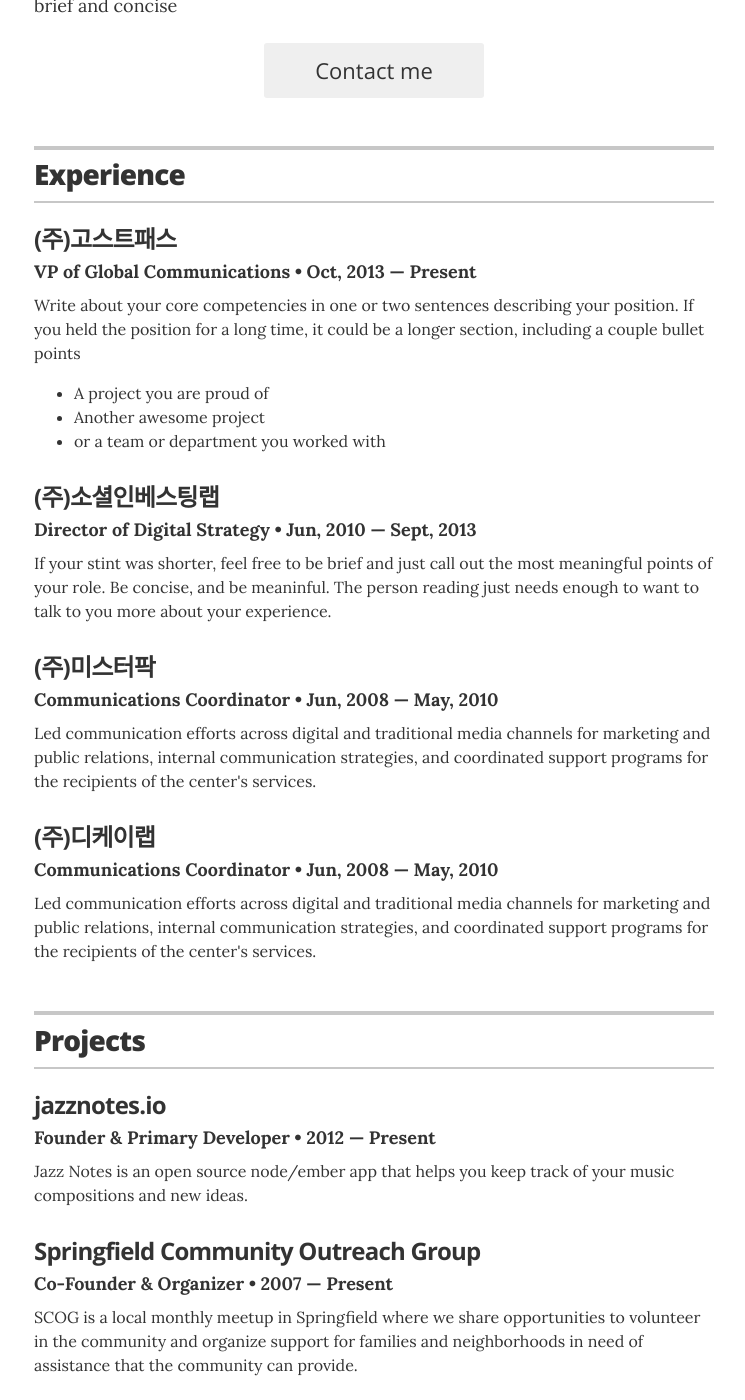
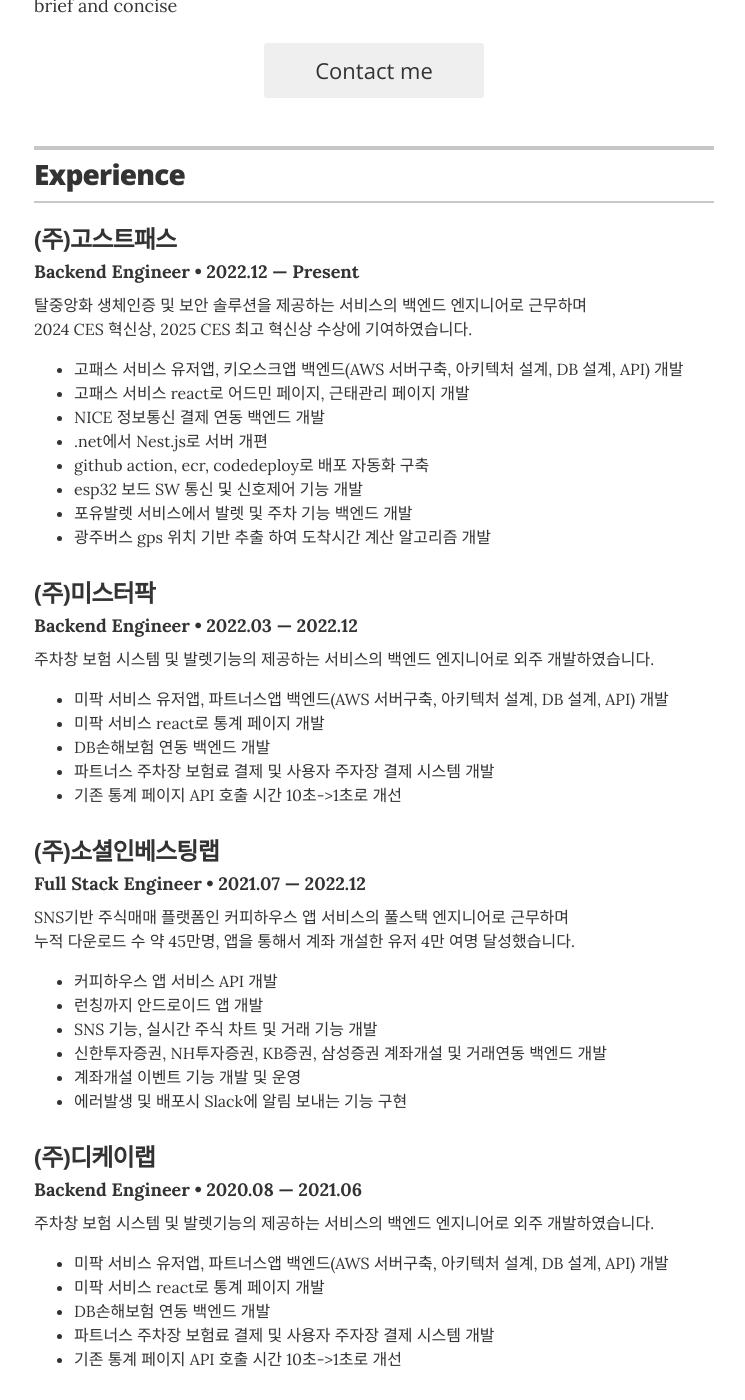
Before and after one commit to hoonapps/resume, a Jekyll site: the page built from index.html, in a window 1280 px wide and 1400 px high, scrolled down 375 px. Shown: the whole window, without its empty margins (266-1011 px from the left). Built offline with Jekyll 4.4.1, drawn with Linux system fonts in a browser that asks for light colours.

Commit message:
doc(update): update experience.yml

```diff
--- a/_data/experience.yml
+++ b/_data/experience.yml
@@ -1,23 +1,60 @@
 # Jobs
 # VP of Global Communications
 - company: (주)고스트패스
-  position: VP of Global Communications
-  duration: Oct, 2013 &mdash; Present
-  summary: Write about your core competencies in one or two sentences describing your position. If you held the position for a long time, it could be a longer section, including a couple bullet points	<ul class="resume-item-list"><li>A project you are proud of</li><li>Another awesome project</li><li>or a team or department you worked with</li></ul>
+  position: Backend Engineer
+  duration: 2022.12 &mdash; Present
+  summary: |
+    탈중앙화 생체인증 및 보안 솔루션을 제공하는 서비스의 백엔드 엔지니어로 근무하며 <br/> 2024 CES 혁신상, 2025 CES 최고 혁신상 수상에 기여하였습니다. <br/>
+    <ul class="resume-item-list">
+      <li>고패스 서비스 유저앱, 키오스크앱 백엔드(AWS 서버구축, 아키텍처 설계, DB 설계, API) 개발</li>
+      <li>고패스 서비스 react로 어드민 페이지, 근태관리 페이지 개발</li>
+      <li>NICE 정보통신 결제 연동 백엔드 개발</li>
+      <li>.net에서 Nest.js로 서버 개편</li>
+      <li>github action, ecr, codedeploy로 배포 자동화 구축</li>
+      <li>esp32 보드 SW 통신 및 신호제어 기능 개발</li>
+      <li>포유발렛 서비스에서 발렛 및 주차 기능 백엔드 개발</li>
+      <li>광주버스 gps 위치 기반 추출 하여 도착시간 계산 알고리즘 개발</li>
+    </ul>
+
+# Communications Coordinator
+- company: (주)미스터팍
+  position: Backend Engineer
+  duration: 2022.03  &mdash; 2022.12
+  summary: |
+    주차창 보험 시스템 및 발렛기능의 제공하는 서비스의 백엔드 엔지니어로 외주 개발하였습니다. <br/>
+    <ul class="resume-item-list">
+      <li>미팍 서비스 유저앱, 파트너스앱 백엔드(AWS 서버구축, 아키텍처 설계, DB 설계, API) 개발</li>
+      <li>미팍 서비스 react로 통계 페이지 개발</li>
+      <li>DB손해보험 연동 백엔드 개발</li>
+      <li>파트너스 주차장 보험료 결제 및 사용자 주자장 결제 시스템 개발</li>
+      <li>기존 통계 페이지 API 호출 시간 10초->1초로 개선</li>
+    </ul>
 
 # Director of Digital Stratgy
 - company: (주)소셜인베스팅랩
-  position: Director of Digital Strategy
-  duration: Jun, 2010 &mdash; Sept, 2013
-  summary: If your stint was shorter, feel free to be brief and just call out the most meaningful points of your role. Be concise, and be meaninful. The person reading just needs enough to want to talk to you more about your experience.
+  position: Full Stack Engineer
+  duration: 2021.07 &mdash; 2022.12
+  summary: |
+    SNS기반 주식매매 플랫폼인 커피하우스 앱 서비스의 풀스택 엔지니어로 근무하며 <br/> 누적 다운로드 수 약 45만명, 앱을 통해서 계좌 개설한 유저 4만 여명 달성했습니다. <br/>
 
-# Communications Coordinator
-- company: (주)미스터팍
-  position: Communications Coordinator
-  duration: Jun, 2008  &mdash; May, 2010
-  summary: Led communication efforts across digital and traditional media channels for marketing and public relations, internal communication strategies, and coordinated support programs for the recipients of the center's services.
+    <ul class="resume-item-list">
+      <li>커피하우스 앱 서비스 API 개발</li>
+      <li>런칭까지 안드로이드 앱 개발</li>
+      <li>SNS 기능, 실시간 주식 차트 및 거래 기능 개발</li>
+      <li>신한투자증권, NH투자증권, KB증권, 삼성증권 계좌개설 및 거래연동 백엔드 개발</li>
+      <li>계좌개설 이벤트 기능 개발 및 운영</li>
+      <li>에러발생 및 배포시 Slack에 알림 보내는 기능 구현</li>
+    </ul>
 
 - company: (주)디케이랩
-  position: Communications Coordinator
-  duration: Jun, 2008  &mdash; May, 2010
-  summary: Led communication efforts across digital and traditional media channels for marketing and public relations, internal communication strategies, and coordinated support programs for the recipients of the center's services.
+  position: Backend Engineer
+  duration: 2020.08  &mdash; 2021.06
+  summary: |
+    주차창 보험 시스템 및 발렛기능의 제공하는 서비스의 백엔드 엔지니어로 외주 개발하였습니다. <br/>
+    <ul class="resume-item-list">
+      <li>미팍 서비스 유저앱, 파트너스앱 백엔드(AWS 서버구축, 아키텍처 설계, DB 설계, API) 개발</li>
+      <li>미팍 서비스 react로 통계 페이지 개발</li>
+      <li>DB손해보험 연동 백엔드 개발</li>
+      <li>파트너스 주차장 보험료 결제 및 사용자 주자장 결제 시스템 개발</li>
+      <li>기존 통계 페이지 API 호출 시간 10초->1초로 개선</li>
+    </ul>
```
